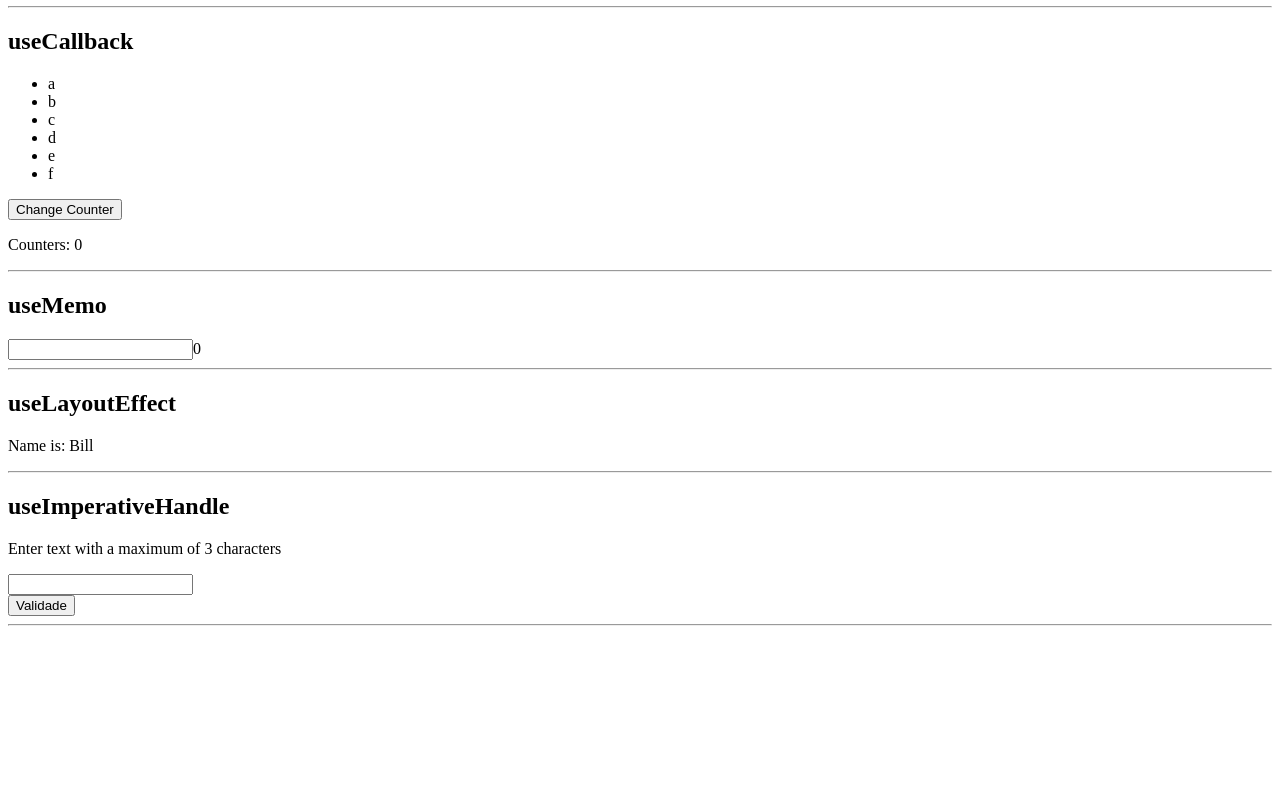
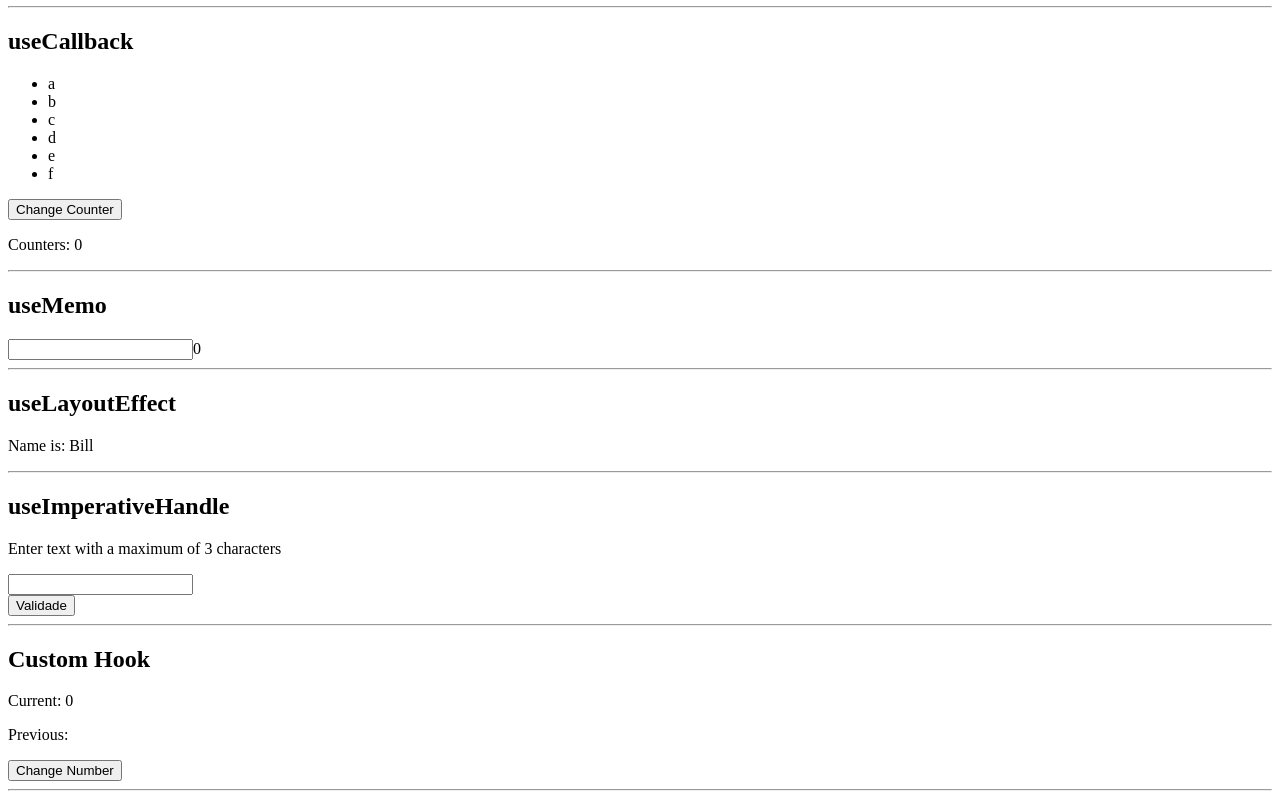
Before and after one commit to estevamorais/react-hooks, a React (Vite) app: page / in a window 1280 px wide. Shown: the part 1317-2116 px from the top of the page. Before the commit the page ends 1951 px from the top, so only its background shows below. Built offline with nearby package versions, Linux system fonts and the light colour scheme.

Commit message:
Custom Hook

```diff
--- /dev/null
+++ b/src/components/HookCustom/HookCustom.jsx
@@ -0,0 +1,23 @@
+import { useState } from "react";
+import { usePrevious } from "../../hooks/usePrevious";
+
+const HookCustom = () => {
+  const [number, setNumber] = useState(0);
+  const previous = usePrevious(number);
+
+  const handleNumber = () => {
+    setNumber(Math.floor(Math.random() * 100));
+  };
+
+  return (
+    <div>
+      <h2>Custom Hook</h2>
+      <p>Current: {number}</p>
+      <p>Previous: {previous}</p>
+      <button onClick={handleNumber}>Change Number</button>
+      <hr />
+    </div>
+  );
+};
+
+export default HookCustom;
--- /dev/null
+++ b/src/hooks/usePrevious.jsx
@@ -0,0 +1,11 @@
+import { useEffect, useRef } from "react";
+
+export const usePrevious = (value) => {
+  const ref = useRef();
+
+  useEffect(() => {
+    ref.current = value;
+  });
+
+  return ref.current;
+};
--- a/src/pages/Home/Home.jsx
+++ b/src/pages/Home/Home.jsx
@@ -9,6 +9,7 @@ import HookUseCallback from "../../components/HookUseCallback/HookUseCallback";
 import HookUseMemo from "../../components/HookUseMemo/HookUseMemo";
 import HookUseLayoutEffect from "../../components/HookUseLayoutEffect/HookUseLayoutEffect";
 import HookUseImperativeHandle from "../../components/HookUseImperativeHandle/HookUseImperativeHandle";
+import HookCustom from "../../components/HookCustom/HookCustom";
 
 const Home = () => {
   const { contextValue } = useContext(SomeContext);
@@ -28,6 +29,7 @@ const Home = () => {
       <HookUseMemo />
       <HookUseLayoutEffect />
       <HookUseImperativeHandle />
+      <HookCustom />
     </div>
   );
 };
```
